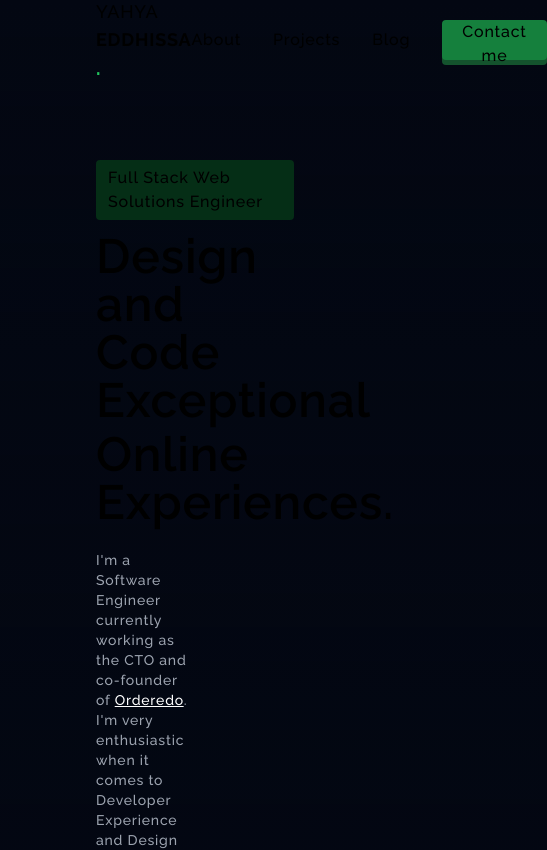
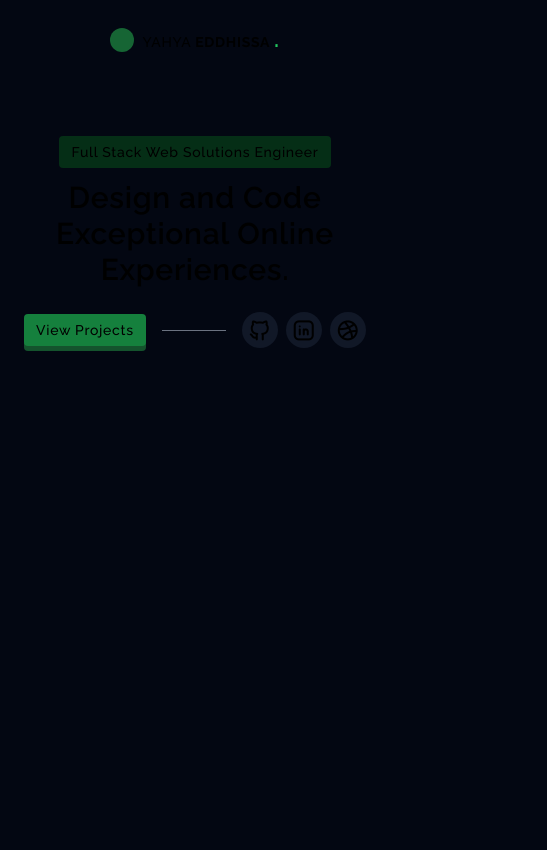
Before and after one commit to yahyaeddhissa/yahyaeddhissa.vercel.app, a Next.js app: page / in a window 390 px wide. Shown: the top 850 px of the page, 547 px wide, since content can reach past the window. Built offline with nearby package versions, Linux system fonts and the light colour scheme.

Commit message:
Made the hero section responsive

```diff
--- a/src/app/button.tsx
+++ b/src/app/button.tsx
@@ -4,7 +4,10 @@ import styles from "./button.module.css";
 export function Button({ children }: PropsWithChildren) {
   return (
     <button
-      className={"bg-green-700 rounded px-5 h-10 relative " + styles.Button}
+      className={
+        "bg-green-700 rounded lg:px-5 px-3 lg:h-10 h-8 text-sm lg:text-base relative " +
+        styles.Button
+      }
     >
       {children}
     </button>
--- a/src/app/layout.tsx
+++ b/src/app/layout.tsx
@@ -22,7 +22,12 @@ export default function RootLayout({
           href="https://cdn.jsdelivr.net/npm/@tabler/icons-webfont@latest/tabler-icons.min.css"
         />
       </head>
-      <body className={raleway.className + " tracking-wider font-medium "}>
+      <body
+        className={
+          raleway.className +
+          " tracking-wider font-medium w-screen text-sm lg:text-base "
+        }
+      >
         {children}
       </body>
     </html>
--- a/src/app/page.tsx
+++ b/src/app/page.tsx
@@ -13,28 +13,30 @@ export default function Home() {
   return (
     <main>
       <div>
-        <header className="flex justify-between items-center h-20 px-24">
-          <div className="text-lg">
-            <span className="font-medium">YAHYA</span>{" "}
-            <span className="font-bold">EDDHISSA</span>{" "}
-            <span className="font-bold text-xl text-green-500">.</span>
+        <header className="flex md:justify-between justify-center items-center h-20 md:px-24 px-6 w-screen">
+          <div className="flex items-center gap-2 flex-none">
+            <div className="md:h-8 md:w-8 w-6 h-6 bg-green-800 rounded-full flex-none" />
+            <div className="md:text-md">
+              <span className="font-medium">YAHYA</span>{" "}
+              <span className="font-bold">EDDHISSA</span>{" "}
+              <span className="font-bold text-xl text-green-500">.</span>
+            </div>
           </div>
-          <nav className="flex items-center gap-8">
+          <nav className="md:flex items-center gap-8 hidden">
             <Link href="/">About</Link>
             <Link href="/">Projects</Link>
             <Link href="/">Blog</Link>
             <Button>Contact me</Button>
           </nav>
         </header>
-        <div className="px-24 pt-20">
+        <div className="lg:w-2/3 md:w-3/4 md:px-24 px-6 md:pt-20 pt-14 text-center md:text-start">
           <h2 className="px-3 py-1.5 bg-green-950 rounded inline-block mb-3">
             Full Stack Web Solutions Engineer
           </h2>
-          <h1 className="text-5xl font-semibold mb-6">
-            <div className="mb-1.5">Design and Code Exceptional</div>
-            <div>Online Experiences.</div>
+          <h1 className="md:text-5xl text-3xl font-semibold mb-6">
+            Design and Code Exceptional Online Experiences.
           </h1>
-          <h3 className="text-sm text-gray-400 w-1/2 mb-10">
+          <h3 className="text-sm text-gray-400 mb-10 md:block hidden">
             I&apos;m a Software Engineer currently working as the CTO and
             co-founder of <span className="underline text-white">Orderedo</span>
             . I&apos;m very enthusiastic when it comes to Developer Experience
@@ -42,10 +44,12 @@ export default function Home() {
             good User Experience. I also share what I know on my personal blog
             and contribute to open-source projects.
           </h3>
-          <div className="flex gap-6 items-center">
-            <Button>View Projects</Button>
+          <div className="flex md:gap-6 gap-4 items-center justify-center md:justify-normal">
+            <div className="flex-none">
+              <Button>View Projects</Button>
+            </div>
             <div className="h-0 w-20 border-t border-gray-500" />
-            <nav className="flex gap-3">
+            <nav className="flex md:gap-3 gap-2">
               <SocialLink icon="brand-github" />
               <SocialLink icon="brand-linkedin" />
               <SocialLink icon="brand-dribbble" />
--- a/src/app/social-link.tsx
+++ b/src/app/social-link.tsx
@@ -1,7 +1,7 @@
 export function SocialLink({ icon }: { icon: string }) {
   return (
-    <div className="flex items-center justify-center bg-gray-900 rounded-full h-11 w-11">
-      <i className={`text-3xl ti ti-${icon}`} />
+    <div className="flex items-center justify-center bg-gray-900 rounded-full h-9 w-9 lg:h-11 lg:w-11">
+      <i className={`lg:text-3xl text-2xl ti ti-${icon}`} />
     </div>
   );
 }
```
